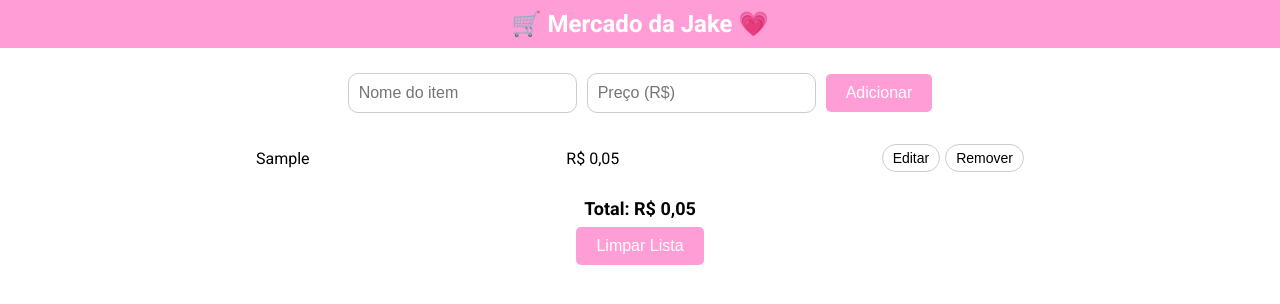
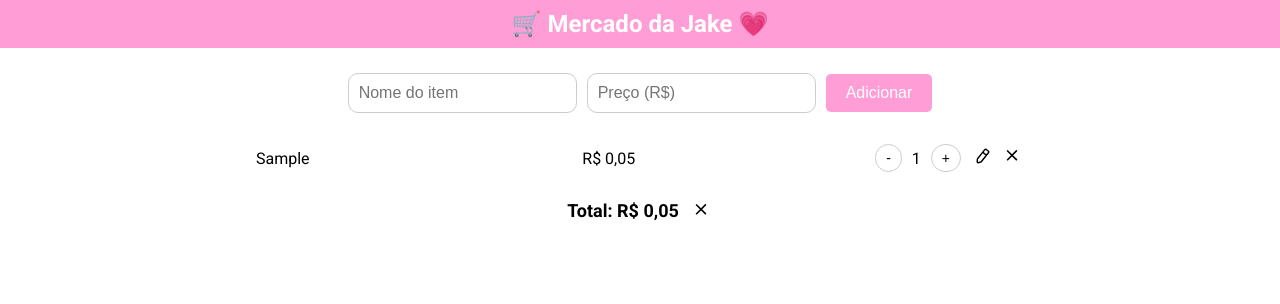
Before and after one commit to joaoros/mercado-da-jake, a React (Vite) app: page / in a window 1280 px wide. Both pictures are taken after typing "Sample", "5" into the empty fields and a click on the button "Adicionar". Shown: the top 304 px of the page. Built offline with nearby package versions, Linux system fonts and the light colour scheme.

Commit message:
added edit and remove svgs

```diff
--- a/src/App.jsx
+++ b/src/App.jsx
@@ -1,6 +1,8 @@
 import React from 'react';
 import Header from './components/Header';
 import './styles/App.css';
+import editIcon from './assets/edit.svg';
+import deleteIcon from './assets/delete.svg';
 
 const App = () => {
   const [items, setItems] = React.useState(() => {
@@ -38,7 +40,7 @@ const App = () => {
       setErrorMessage('Nome do item e preço são obrigatórios.');
       return;
     }
-    setItems([...items, { name: newItem, price: parseFloat(formattedPrice) }]);
+    setItems([...items, { name: newItem, price: parseFloat(formattedPrice), quantity: 1 }]);
     setNewItem('');
     setFormattedPrice('');
     setErrorMessage('');
@@ -71,7 +73,8 @@ const App = () => {
     const updatedItems = [...items];
     updatedItems[index] = {
       ...editingItem,
-      price: parseFloat(editingItem.price)
+      price: parseFloat(editingItem.price),
+      quantity: items[index].quantity // Preserve the quantity
     };
     setItems(updatedItems);
     setEditingIndex(null);
@@ -84,7 +87,21 @@ const App = () => {
     localStorage.removeItem('shoppingList');
   };
 
-  const totalCost = items.reduce((total, item) => total + item.price, 0);
+  const incrementQuantity = (index) => {
+    const updatedItems = [...items];
+    updatedItems[index].quantity += 1;
+    setItems(updatedItems);
+  };
+
+  const decrementQuantity = (index) => {
+    const updatedItems = [...items];
+    if (updatedItems[index].quantity > 1) {
+      updatedItems[index].quantity -= 1;
+      setItems(updatedItems);
+    }
+  };
+
+  const totalCost = items.reduce((total, item) => total + item.price * item.quantity, 0);
 
   return (
     <div className="app">
@@ -133,17 +150,24 @@ const App = () => {
                 <>
                   <span>{item.name}</span>
                   <span>R$ {item.price.toFixed(2).replace('.', ',')}</span>
+                  <div className="quantity-controls">
+                    <button onClick={() => decrementQuantity(index)}>-</button>
+                    <span>{item.quantity}</span>
+                    <button onClick={() => incrementQuantity(index)}>+</button>
+                  </div>
                   <div className="actions">
-                    <button onClick={() => startEditing(index)}>Editar</button>
-                    <button onClick={() => removeItem(index)}>Remover</button>
+                    <img src={editIcon} alt="Editar" onClick={() => startEditing(index)} className="action-icon" />
+                    <img src={deleteIcon} alt="Remover" onClick={() => removeItem(index)} className="action-icon" />
                   </div>
                 </>
               )}
             </li>
           ))}
         </ul>
-        <div className="total">Total: R$ {totalCost.toFixed(2).replace('.', ',')}</div>
-        <button onClick={clearList} className="clear-list-button">Limpar Lista</button>
+        <div className="total">
+          Total: R$ {totalCost.toFixed(2).replace('.', ',')}
+          <img src={deleteIcon} alt="Limpar Lista" onClick={clearList} className="action-icon" />
+        </div>
       </main>
     </div>
   );
--- a/src/styles/App.css
+++ b/src/styles/App.css
@@ -62,10 +62,15 @@ body {
   word-break: break-word;
 }
 
-.item-list li span:nth-child(1),
+.item-list li span:nth-child(1) {
+  text-align: left;
+  padding-right: 5%;
+}
+
 .item-list li span:nth-child(2) {
   text-align: left;
 }
+
 
 .item-list li:last-child {
   border-bottom: none;
@@ -100,22 +105,6 @@ body {
   border-radius: 10px;
 }
 
-.clear-list-button {
-  margin-top: 1vh;
-  margin-bottom: 10px;
-  padding: 10px 20px;
-  font-size: 16px;
-  background-color: #ff9ed6;
-  color: white;
-  border: none;
-  border-radius: 5px;
-  cursor: pointer;
-}
-
-.clear-list-button:hover {
-  background-color: #ff93d2;
-}
-
 @media (max-width: 600px) {
   .add-item {
     display: flex;
@@ -124,16 +113,60 @@ body {
   }
 
   .item-list li {
-    width: 85%;
+    width: 90%;
   }
 
   .actions {
     display: flex;
     flex-direction: column;
-    align-items: center;
   }
 
-  .actions button {
-    margin: 5px 0;
-  }
 }
+
+.quantity-controls {
+  display: flex;
+  align-items: center;
+}
+
+.quantity-controls button {
+  margin: 0 5px;
+  padding: 5px 10px;
+  font-size: 14px;
+  border: 1px solid #ccc;
+  border-radius: 20px;
+  cursor: pointer;
+  background-color: white;
+}
+
+.quantity-controls button:hover {
+  background-color: #f9f9f9;
+}
+
+.quantity-controls span {
+  font-size: 16px;
+  margin: 0 5px;
+}
+
+.action-icon {
+  width: 24px;
+  height: 24px;
+  cursor: pointer;
+  margin-left: 5px;
+}
+
+.action-icon:hover {
+  opacity: 0.8;
+}
+
+.total {
+  font-size: 18px;
+  font-weight: bold;
+  display: flex;
+  align-items: center;
+  justify-content: center;
+}
+
+.total img {
+  margin-left: 10px;
+  cursor: pointer;
+}
```
Also changed, not shown: src/assets/delete.svg (added), src/assets/edit.svg (added), src/assets/index.js (deleted).
